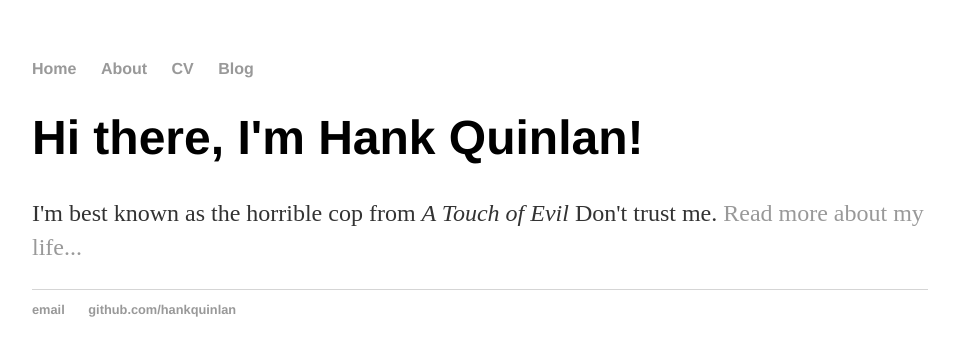
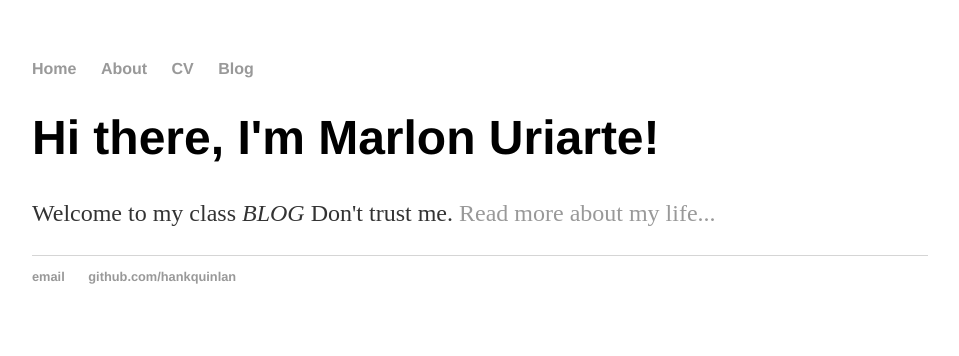
Before and after one commit to marlonu9032/marlonu9032.github.io, a Jekyll site: the page built from index.html, in a window 1280 px wide. Shown: the top 356 px of the page, without its empty margins (160-1119 px from the left). Built offline with Jekyll 4.4.1, drawn with Linux system fonts in a browser that asks for light colours.

Commit message:
Update index.html

```diff
--- a/index.html
+++ b/index.html
@@ -1,8 +1,8 @@
 ---
 layout: default
-title: Hank Quinlan, Horrible Cop
+title: Marlon Uriarte
 ---
 <div class="blurb">
-	<h1>Hi there, I'm Hank Quinlan!</h1>
-	<p>I'm best known as the horrible cop from <em>A Touch of Evil</em> Don't trust me. <a href="/about">Read more about my life...</a></p>
+	<h1>Hi there, I'm Marlon Uriarte!</h1>
+	<p> Welcome to my class <em>BLOG</em> Don't trust me. <a href="/about">Read more about my life...</a></p>
 </div><!-- /.blurb -->
```
